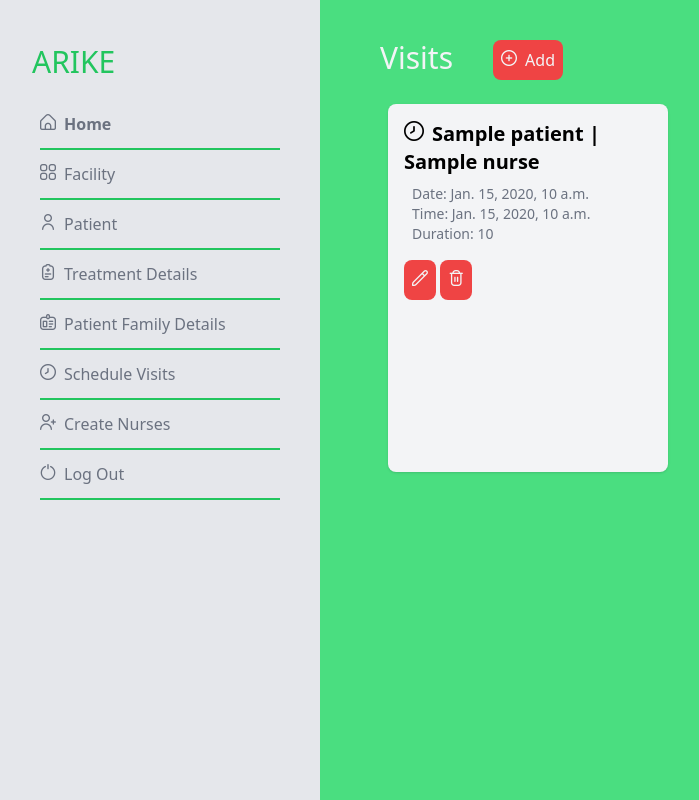
After one commit to Aayushi-Mittal/Arike, a Django app: template templates/visits/list.html in a window 1280 px wide. The commit adds this page. Shown: the whole page, without its empty margins (0-699 px from the left). Run offline with Django 3.2, Linux system fonts and the light colour scheme; the template is opened without the code that fills it: most values are stand-ins (such as "Sample title", 1, 10 or a date in 2020); some libraries are stand-ins or nearby versions.

Commit message:
Add CRUD for visits

```diff
--- a/arike/urls.py
+++ b/arike/urls.py
@@ -27,5 +27,9 @@ urlpatterns = [
     path("family/create/", FamilyCreateView.as_view()),
     path("family/update/<pk>/", FamilyUpdateView.as_view()),
     path("family/delete/<pk>/", FamilyDeleteView.as_view()),
+    path("visit/", VisitListView.as_view()),
+    path("visit/create/", VisitCreateView.as_view()),
+    path("visit/update/<pk>/", VisitUpdateView.as_view()),
+    path("visit/delete/<pk>/", VisitDeleteView.as_view()),
     path("dashboard/", Dashboard.as_view()),
 ]
--- a/templates/auth/dashboard.html
+++ b/templates/auth/dashboard.html
@@ -33,8 +33,10 @@
                 <a href="/family/"><button class="mt-2 mr-2 p-2 bg-red-500 text-gray-100 rounded-lg" type="submit"><i class="fi fi-rr-eye mr-2"></i>View</button></a>
             </div>
             <div class="shadow bg-gray-100 rounded-lg w-1/3 p-4 m-2">
-                <a href=""><h2 class="text-xl font-semibold hover:text-red-600"><i class="fi fi-rr-clock mr-2"></i>Schedule Visits</h2></a>
+                <a href="/visit/"><h2 class="text-xl font-semibold hover:text-red-600"><i class="fi fi-rr-clock mr-2"></i>Schedule Visits</h2></a>
                 <p class="text-sm text-gray-500">Create Patients, View Patients, Update Patients, Delete Patients</p>
+                <a href="/visit/create"><button class="mt-2 mr-2 p-2 bg-red-500 text-gray-100 rounded-lg" type="submit"><i class="fi fi-rr-add mr-2"></i>Create</button></a>
+                <a href="/visit/"><button class="mt-2 mr-2 p-2 bg-red-500 text-gray-100 rounded-lg" type="submit"><i class="fi fi-rr-eye mr-2"></i>View</button></a>
             </div>
         </div>
     </div>
--- a/templates/base_dashboard.html
+++ b/templates/base_dashboard.html
@@ -11,8 +11,8 @@
 			<a href="/patient/"><li class="py-3 border-b-2 border-green-500 hover:text-gray-900 hover:border-red-500"><i class="fi fi-rr-user mr-2"></i>Patient</li></a>
 			<a href="/treatment/"><li class="py-3 border-b-2 border-green-500 hover:text-gray-900 hover:border-red-500"><i class="fi fi-rr-treatment mr-2"></i>Treatment Details</li></a>
 			<a href="/family/"><li class="py-3 border-b-2 border-green-500 hover:text-gray-900 hover:border-red-500"><i class="fi fi-rr-id-badge mr-2"></i>Patient Family Details</li></a>
-			<a href="#"><li class="py-3 border-b-2 border-green-500 hover:text-gray-900 hover:border-red-500"><i class="fi fi-rr-clock mr-2"></i></i>Schedule Visits</li></a>
-			<a href="#"><li class="py-3 border-b-2 border-green-500 hover:text-gray-900 hover:border-red-500"><i class="fi fi-rr-user-add mr-2"></i>Create Users</li></a>
+			<a href="/visit/"><li class="py-3 border-b-2 border-green-500 hover:text-gray-900 hover:border-red-500"><i class="fi fi-rr-clock mr-2"></i></i>Schedule Visits</li></a>
+			<a href="#"><li class="py-3 border-b-2 border-green-500 hover:text-gray-900 hover:border-red-500"><i class="fi fi-rr-user-add mr-2"></i>Create Nurses</li></a>
 			<a href="/logout/"><li class="py-3 border-b-2 border-green-500 hover:text-gray-900 hover:border-red-500"><i class="fi fi-rr-power mr-2"></i>Log Out</li></a>
 		</ul>
 	</aside>
--- /dev/null
+++ b/templates/visits/create.html
@@ -0,0 +1,4 @@
+{% extends "../CRUD/create.html" %}
+{% block title %}Arike Schedule Visit{% endblock title %}
+{% block fieldname %}Visit{% endblock fieldname %}
+{% block url %}Visit{% endblock url %}
--- /dev/null
+++ b/templates/visits/list.html
@@ -0,0 +1,28 @@
+{% extends "../base_dashboard.html" %}
+{% block title %}Arike View Visits{% endblock title %}
+{% block content %}
+<div class="flex flex-col flex-wrap px-10 py-5 m-5">
+    <div class="flex">
+        <h1 class="text-3xl text-gray-100 mr-10 mb-5">Visits</h1>
+        <a href="/visit/create/"><button class="p-2 w-200 bg-red-500 text-gray-100 rounded-lg"><i class="fi fi-rr-add mr-2"></i>Add</button></a>
+    </div>
+    <div class="flex flex-wrap">
+    {% for v in visit %}
+        <div class="shadow bg-gray-100 rounded-lg w-1/3 p-4 m-2">
+            <a href="#"><h2 class="text-xl font-semibold hover:text-red-600"><i class="fi fi-rr-clock mr-2"></i>{{v.patient}} | {{v.nurse}}</h2></a>
+            <ul class="text-sm text-gray-500 p-2">
+                <li>Date: {{v.date}}</li>
+                <li>Time: {{v.time}}</li>
+                <li>Duration: {{v.duration}}</li>
+            </ul>
+            <a href="/visit/update/{{v.id}}/"><button class="mt-2 p-2 bg-red-500 text-gray-100 rounded-lg" type="submit"><i class="fi fi-rr-pencil"></i></button></a>
+            <a href="/visit/delete/{{v.id}}/"><button class="mt-2 p-2 bg-red-500 text-gray-100 rounded-lg" type="submit"><i class="fi fi-rr-trash"></i></button></a>
+        </div>
+    {% empty %}
+        <div class="flex items-center justify-center">
+            <div class="text-xl">No Patients yet.</div>
+        </div>
+    {% endfor %}
+    </div>
+</div>
+{% endblock content %}
--- /dev/null
+++ b/templates/visits/update.html
@@ -0,0 +1,4 @@
+{% extends "../CRUD/update.html" %}
+{% block title %}Arike Update Visit{% endblock title %}
+{% block fieldname %}Visit{% endblock fieldname %}
+{% block url %}visit{% endblock url %}
```
Also changed, not shown: arike_manager/forms.py (+20 -0 lines), arike_manager/views.py (+49 -1 lines).
